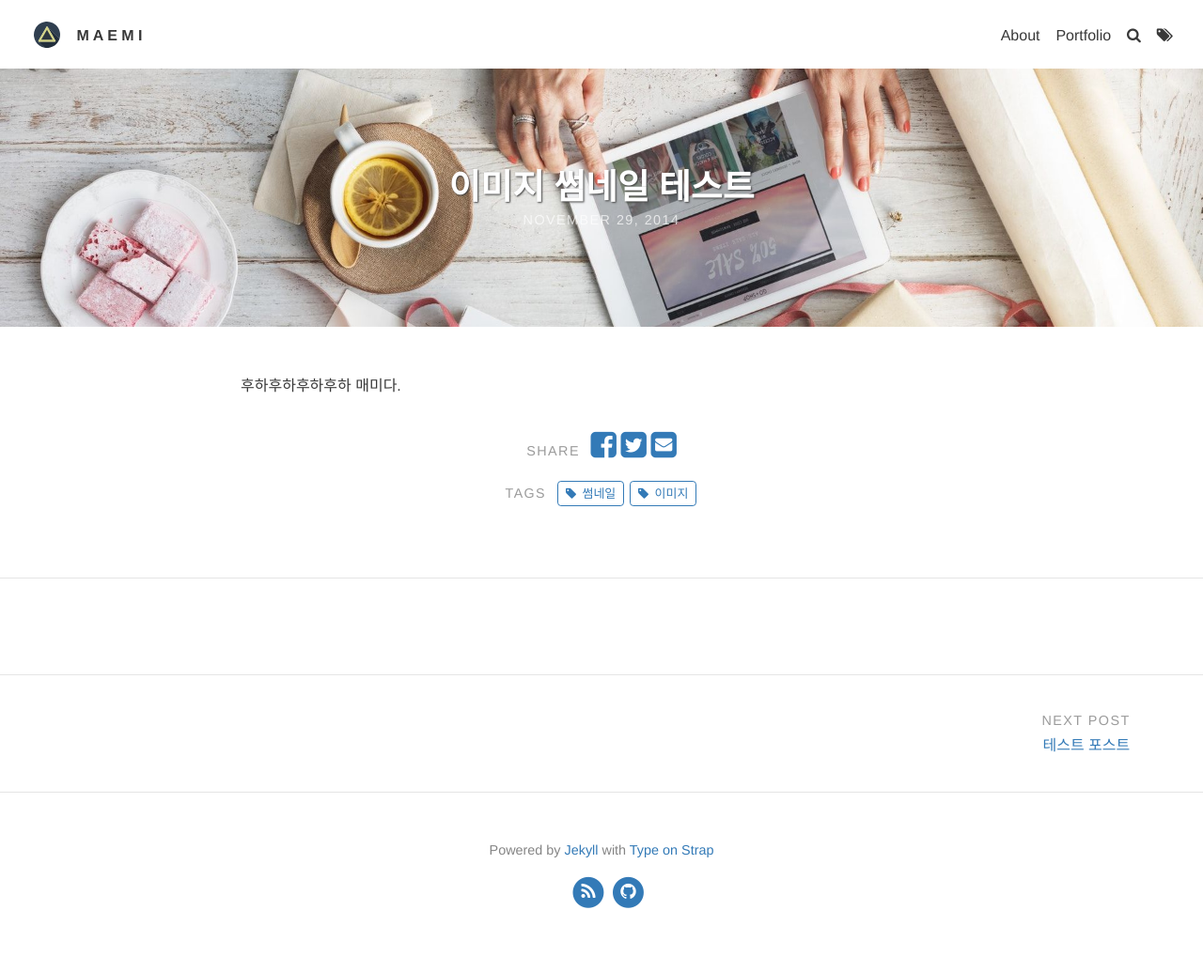
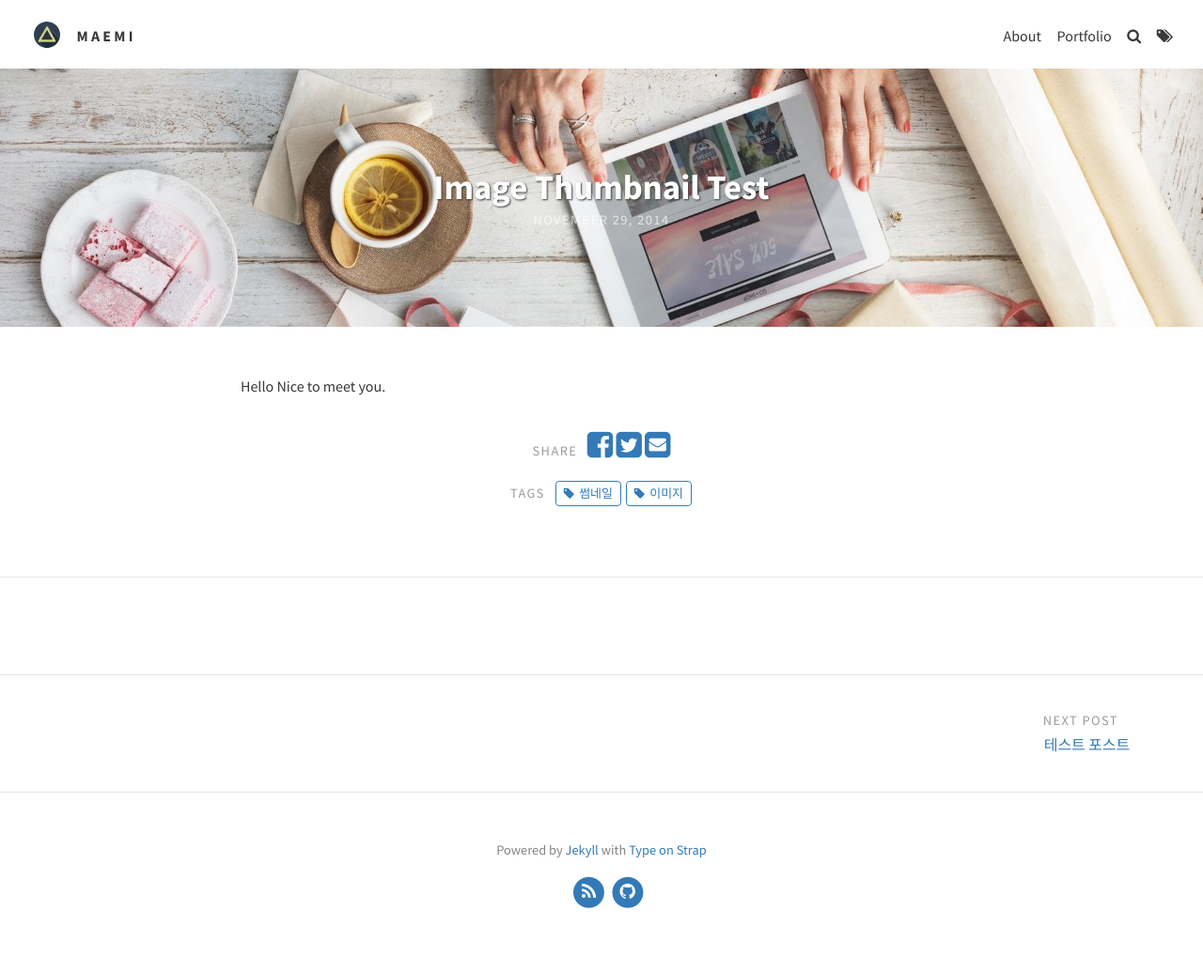
Before and after one commit to maeeemi/maeeemi.github.io, a Jekyll site: the page built from _posts/2014-11-29-feature-images.md, in a window 1280 px wide. Shown: the whole page at 94% size. Built offline with Jekyll 4.4.1, drawn with Linux system fonts in a browser that asks for light colours; comment, search, counter and statistics services are not loaded.

Commit message:
change font

```diff
--- a/_posts/2014-11-29-feature-images.md
+++ b/_posts/2014-11-29-feature-images.md
@@ -1,9 +1,9 @@
 ---
 layout: post
-title: 이미지 썸네일 테스트
+title: Image Thumbnail Test
 feature-img: "assets/img/pexels/desk-messy.jpeg"
 thumbnail: "assets/img/thumbnails/desk-messy.jpeg"
 tags: [썸네일, 이미지]
 ---
 
-후하후하후하후하 매미다.
+Hello Nice to meet you.
--- a/_sass/base/_variables.scss
+++ b/_sass/base/_variables.scss
@@ -1,6 +1,6 @@
 // Typography
-$font-family-main: 'Nanum Gothic', Helvetica, Arial, sans-serif;
-$font-family-headings: 'Nanum Gothic', Helvetica, Arial, sans-serif;
+$font-family-main: 'Spoqa Han Sans', 'Source Sans Pro', Apple SD Gothic Neo, 'Nanum Gothic', Arial, sans-serif;
+$font-family-headings: 'Spoqa Han Sans', 'Source Sans Pro', Apple SD Gothic Neo, 'Nanum Gothic', Arial, sans-serif;
 $font-size: 1em;
 
 
```
